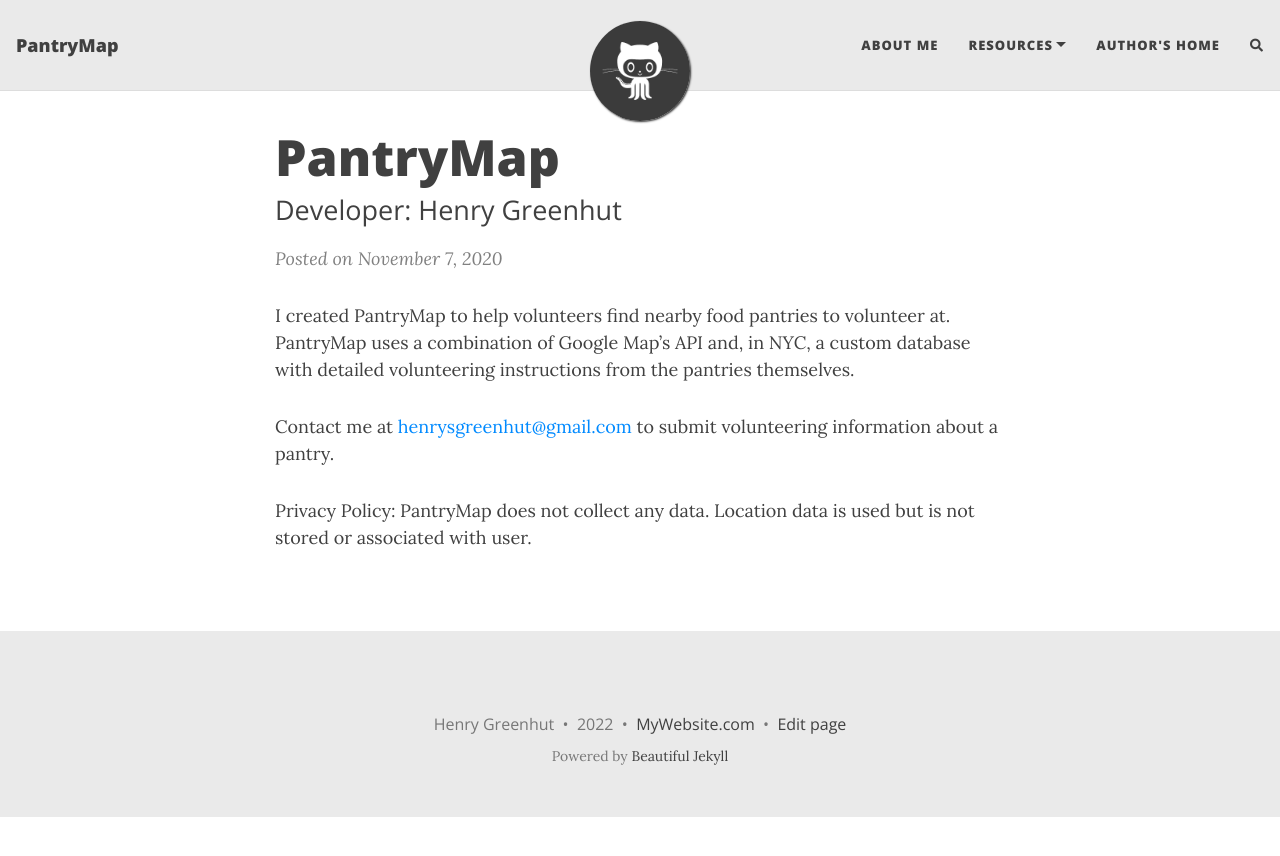
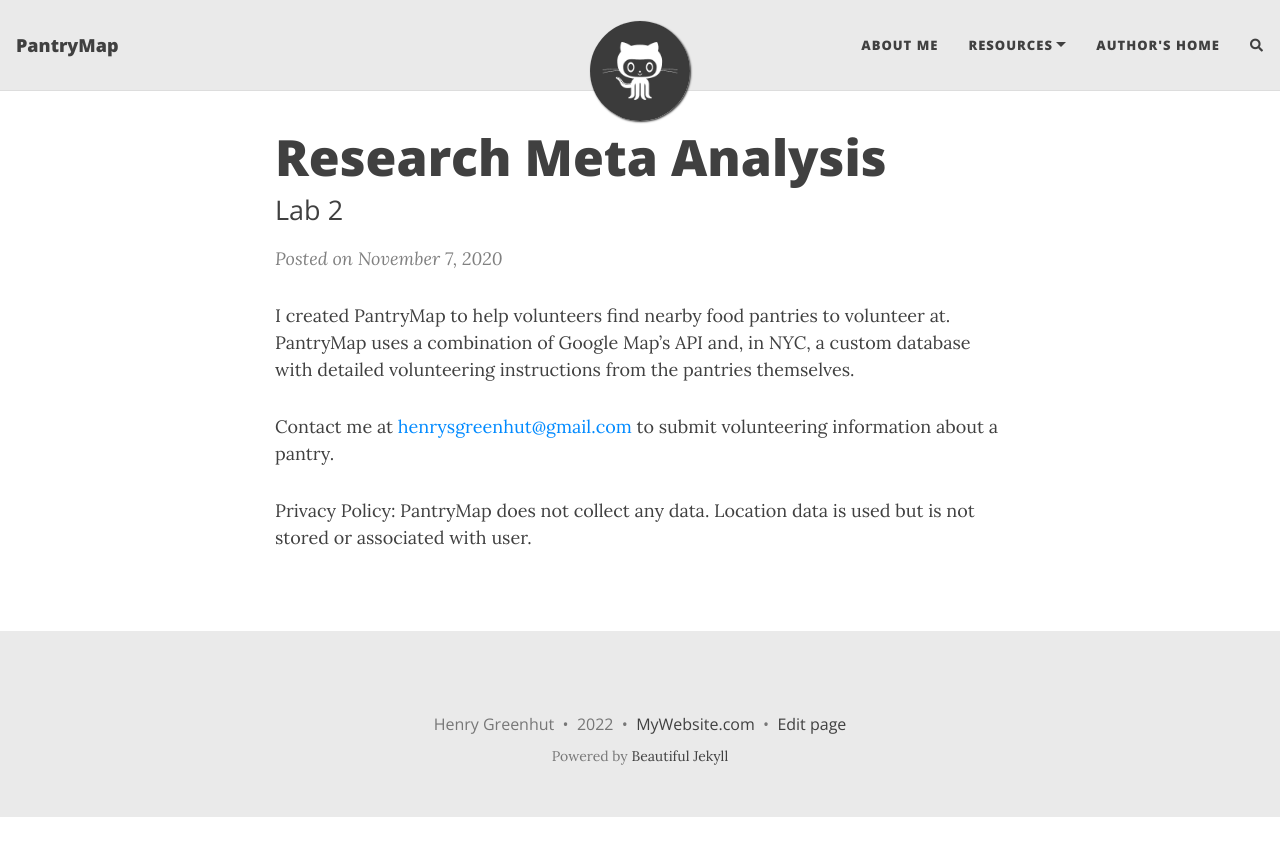
Before and after one commit to hgreenhut/PantryMapWebsite, a Jekyll site: the page built from _posts/2020-11-7-Research-Meta-Analysis.md, in a window 1280 px wide. Shown: the top 856 px of the page. Built offline with Jekyll 4.4.1, drawn with Linux system fonts in a browser that asks for light colours; nearby versions of some CDN libraries; comment, search, counter and statistics services are not loaded.

Commit message:
Update 2020-11-7-Research-Meta-Analysis.md

```diff
--- a/_posts/2020-11-7-Research-Meta-Analysis.md
+++ b/_posts/2020-11-7-Research-Meta-Analysis.md
@@ -1,7 +1,7 @@
 ---
 layout: post
-title: PantryMap
-subtitle: 'Developer: Henry Greenhut'
+title: Research Meta Analysis
+subtitle: Lab 2
 # gh-repo: daattali/beautiful-jekyll
 # gh-badge: [star, fork, follow]
 # tags: [test]
```
